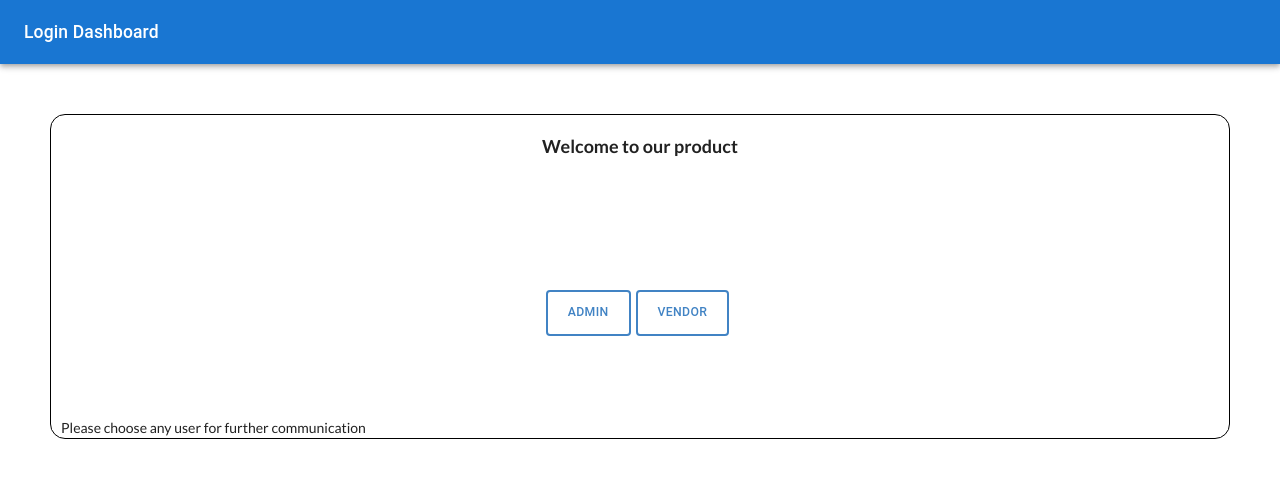
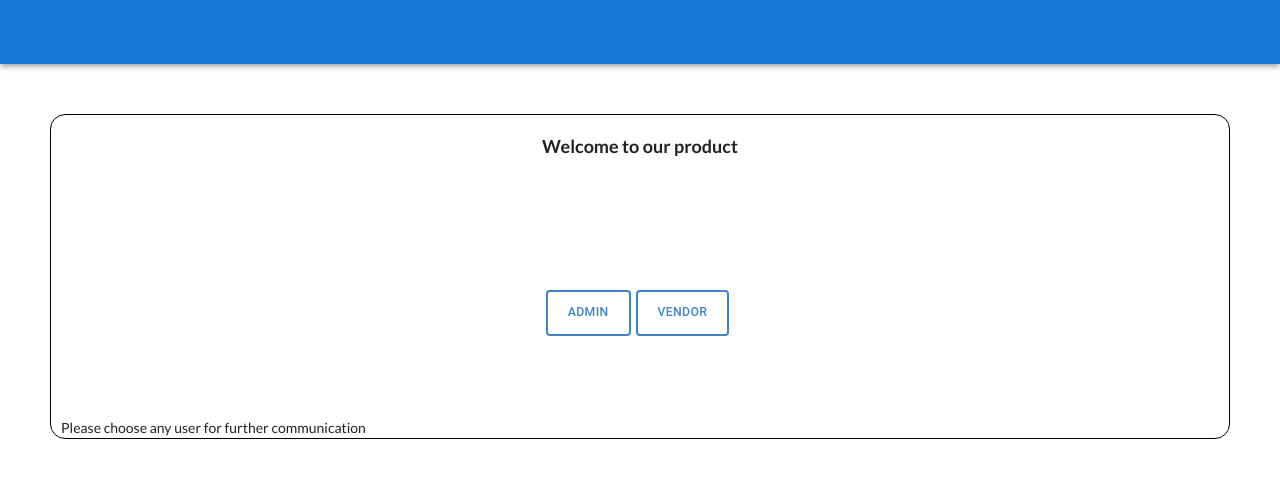
Before and after one commit to sohamcodeclouds/ReactAssignment, a React (Create React App) app in the folder React_Tutorial_Contact_Manager_App-react-crud-axios/: page / in a window 1280 px wide. Shown: the top 478 px of the page. Built offline with nearby package versions, Linux system fonts and the light colour scheme; no server answers.

Commit message:
logout and username added after login in vendor

```diff
--- a/React_Tutorial_Contact_Manager_App-react-crud-axios/src/components/UserList.js
+++ b/React_Tutorial_Contact_Manager_App-react-crud-axios/src/components/UserList.js
@@ -9,6 +9,8 @@ import api from '../api/contacts'
 const UserList = (props) => {
   const [verified, setVerified] = useState('')
   const [contactDetails, setContactDetails] = useState()
+  const [name, setName] = useState()
+
   const { state } = useLocation()
   const { data } = state || {}
   const param = useParams()
@@ -33,10 +35,11 @@ const UserList = (props) => {
       setContactDetails(result)
       const data = result.then((item) => {
         setVerified(item.isVerified)
+        setName(item.name)
       })
-      console.log('user details verified?', verified)
+      console.log('user details verified?', verified, name)
     }
-  }, [verified, userId, param.vid])
+  }, [verified, userId, param.vid, name])
   const deleteConactHandler = (id) => {
     props.getContactId(id)
   }
--- a/React_Tutorial_Contact_Manager_App-react-crud-axios/src/pages/Dashboard.jsx
+++ b/React_Tutorial_Contact_Manager_App-react-crud-axios/src/pages/Dashboard.jsx
@@ -3,30 +3,44 @@ import AppBar from '@mui/material/AppBar'
 import Box from '@mui/material/Box'
 import Toolbar from '@mui/material/Toolbar'
 import Typography from '@mui/material/Typography'
-import { useNavigate } from 'react-router-dom'
-// import Button from '@mui/material/Button';
-// import IconButton from '@mui/material/IconButton';
-// import MenuIcon from '@mui/icons-material/Menu';
-// import { Link } from 'react-router-dom';
+import { useNavigate, useParams } from 'react-router-dom'
+import { useState } from 'react'
+import { useEffect } from 'react'
+import api from '../api/contacts'
 
-export default function Dashboard() {
+export default function Dashboard(props) {
+  console.log('dash props', props)
+  const param = useParams()
+  const { vid } = param
+  const [name, setName] = useState()
   const navigate = useNavigate()
+
   const goToDashBoard = () => {
     navigate('/')
   }
+  useEffect(() => {
+    if (vid) {
+      const resp = api
+        .get(`/contacts/${vid}`)
+        .then((item) => {
+          setName(item.data.name)
+        })
+        .catch((err) => console.log(err))
+    } else if (props.clickHandler) {
+      setName('Admin')
+    }
+
+    console.log('dash name', name)
+  }, [name, param, props.clickHandler, vid])
 
   return (
     <Box sx={{ flexGrow: 1 }}>
       <AppBar position='static'>
         <Toolbar>
-          <Typography
-            variant='h6'
-            component='div'
-            sx={{ flexGrow: 1 }}
-            onClick={goToDashBoard}
-          >
-            Login Dashboard
+          <Typography variant='h6' component='div' sx={{ flexGrow: 1 }}>
+            {name ? `Welcome ${name}` : ''}
           </Typography>
+          {name ? <button onClick={goToDashBoard}>Logout</button> : null}
         </Toolbar>
       </AppBar>
     </Box>
--- a/React_Tutorial_Contact_Manager_App-react-crud-axios/src/pages/user/users/user-table-row.jsx
+++ b/React_Tutorial_Contact_Manager_App-react-crud-axios/src/pages/user/users/user-table-row.jsx
@@ -1,4 +1,4 @@
-import { useState } from 'react'
+import { useEffect, useState } from 'react'
 import PropTypes from 'prop-types'
 
 import Stack from '@mui/material/Stack'
@@ -38,6 +38,10 @@ export default function UserTableRow({
   const handleCloseMenu = () => {
     setOpen(null)
   }
+
+  useEffect(() => {
+    console.log('reload table', isVerified)
+  }, [contact, isVerified])
 
   return (
     <>
--- a/React_Tutorial_Contact_Manager_App-react-crud-axios/src/pages/user/users/view/user-view.jsx
+++ b/React_Tutorial_Contact_Manager_App-react-crud-axios/src/pages/user/users/view/user-view.jsx
@@ -111,7 +111,7 @@ export default function UserPage(props) {
 
   return (
     <>
-      <Dashboard />
+      <Dashboard clickHandler={deleteConactHandler} />
       <Container>
         {props.contacts.length > 0 ? (
           <Card sx={{ marginTop: '75px' }}>
```
Also changed, not shown: 1 other file (tests, documents, lock files or other folders).
